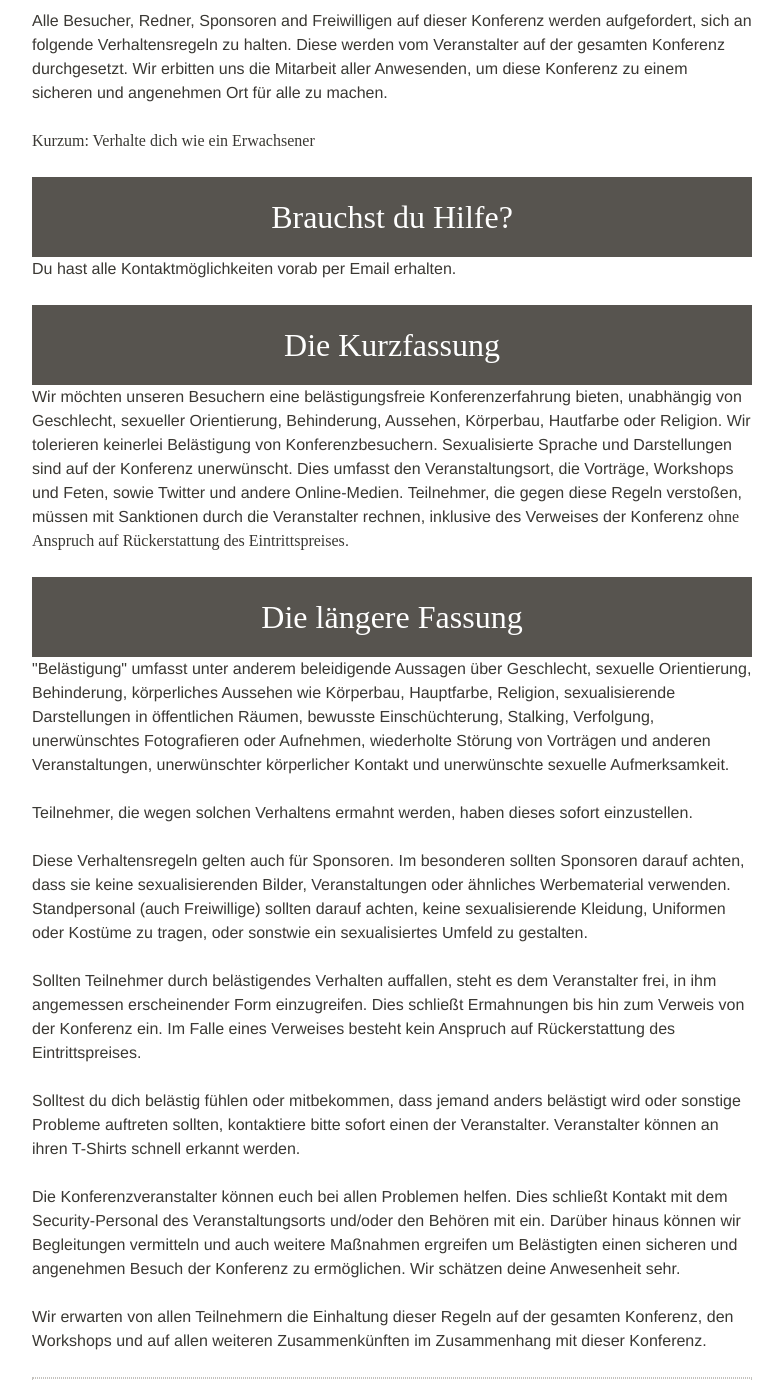
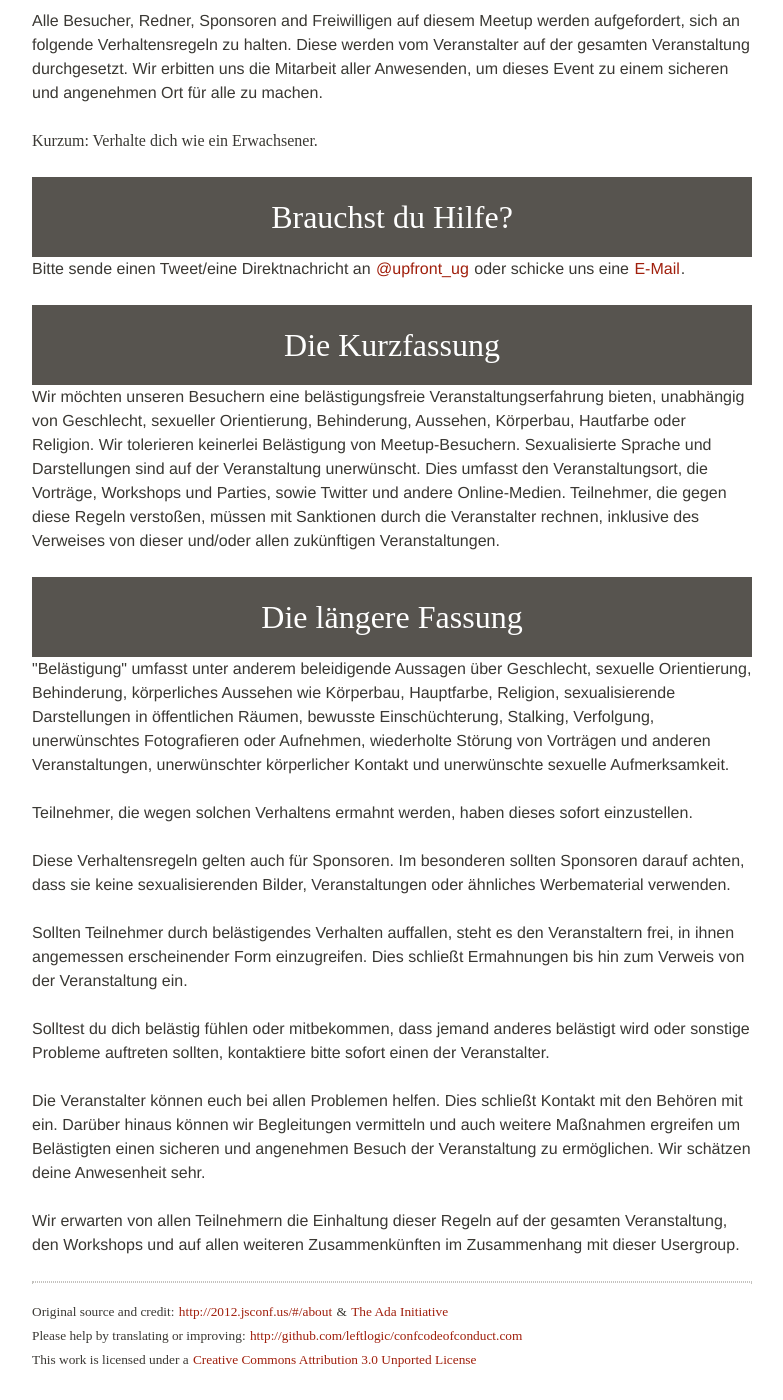
Before and after one commit to upfrontug/upfrontug.github.io, a Jekyll site: the page built from codeofconduct.html, in a window 1280 px wide and 1400 px high, scrolled down 1798 px. Shown: the whole window, without its empty margins (248-1031 px from the left). Built offline with Jekyll 4.4.1, drawn with Linux system fonts in a browser that asks for light colours; nearby versions of some CDN libraries; comment, search, counter and statistics services are not loaded; a style sheet for code colours, icons or effects is not loaded; some of the changed text lies outside the part shown.

Commit message:
Change German Code of Conduct to meetup requirements

```diff
--- a/codeofconduct.html
+++ b/codeofconduct.html
@@ -35,19 +35,19 @@
 
 <hr/>
 
-<h1>Verhaltensregeln auf der Konferenz</h1>
+<h1>Verhaltensregeln</h1>
 
-<p>Alle Besucher, Redner, Sponsoren and Freiwilligen auf dieser Konferenz werden aufgefordert, sich an folgende Verhaltensregeln zu halten. Diese werden vom Veranstalter auf der gesamten Konferenz durchgesetzt. Wir erbitten uns die Mitarbeit aller Anwesenden, um diese Konferenz zu einem sicheren und angenehmen Ort für alle zu machen.</p>
+<p>Alle Besucher, Redner, Sponsoren and Freiwilligen auf diesem Meetup werden aufgefordert, sich an folgende Verhaltensregeln zu halten. Diese werden vom Veranstalter auf der gesamten Veranstaltung durchgesetzt. Wir erbitten uns die Mitarbeit aller Anwesenden, um dieses Event zu einem sicheren und angenehmen Ort für alle zu machen.</p>
 
-<p><em>Kurzum: Verhalte dich wie ein Erwachsener</em></p>
+<p><em>Kurzum: Verhalte dich wie ein Erwachsener.</em></p>
 
 <h2>Brauchst du Hilfe?</h2>
 
-<p>Du hast alle Kontaktmöglichkeiten vorab per Email erhalten.</p>
+<p>Bitte sende einen Tweet/eine Direktnachricht an <a href="http://twitter.com/upfront_ug">@upfront_ug</a> oder schicke uns eine <a href="mailto:team@upfront.ug">E-Mail</a>.</p>
 
 <h2>Die Kurzfassung</h2>
 
-<p>Wir möchten unseren Besuchern eine belästigungsfreie Konferenzerfahrung bieten, unabhängig von Geschlecht, sexueller Orientierung, Behinderung, Aussehen, Körperbau, Hautfarbe oder Religion. Wir tolerieren keinerlei Belästigung von Konferenzbesuchern. Sexualisierte Sprache und Darstellungen sind auf der Konferenz unerwünscht. Dies umfasst den Veranstaltungsort, die Vorträge, Workshops und Feten, sowie Twitter und andere Online-Medien. Teilnehmer, die gegen diese Regeln verstoßen, müssen mit Sanktionen durch die Veranstalter rechnen, inklusive des Verweises der Konferenz <em>ohne Anspruch auf Rückerstattung des Eintrittspreises</em>.</p>
+<p>Wir möchten unseren Besuchern eine belästigungsfreie Veranstaltungserfahrung bieten, unabhängig von Geschlecht, sexueller Orientierung, Behinderung, Aussehen, Körperbau, Hautfarbe oder Religion. Wir tolerieren keinerlei Belästigung von Meetup-Besuchern. Sexualisierte Sprache und Darstellungen sind auf der Veranstaltung unerwünscht. Dies umfasst den Veranstaltungsort, die Vorträge, Workshops und Parties, sowie Twitter und andere Online-Medien. Teilnehmer, die gegen diese Regeln verstoßen, müssen mit Sanktionen durch die Veranstalter rechnen, inklusive des Verweises von dieser und/oder allen zukünftigen Veranstaltungen.</p>
 
 <h2>Die längere Fassung</h2>
 
@@ -55,15 +55,15 @@
 
 <p>Teilnehmer, die wegen solchen Verhaltens ermahnt werden, haben dieses sofort einzustellen.</p>
 
-<p>Diese Verhaltensregeln gelten auch für Sponsoren. Im besonderen sollten Sponsoren darauf achten, dass sie keine sexualisierenden Bilder, Veranstaltungen oder ähnliches Werbematerial verwenden. Standpersonal (auch Freiwillige) sollten darauf achten, keine sexualisierende Kleidung, Uniformen oder Kostüme zu tragen, oder sonstwie ein sexualisiertes Umfeld zu gestalten.</p>
+<p>Diese Verhaltensregeln gelten auch für Sponsoren. Im besonderen sollten Sponsoren darauf achten, dass sie keine sexualisierenden Bilder, Veranstaltungen oder ähnliches Werbematerial verwenden.</p>
 
-<p>Sollten Teilnehmer durch belästigendes Verhalten auffallen, steht es dem Veranstalter frei, in ihm angemessen erscheinender Form einzugreifen. Dies schließt Ermahnungen bis hin zum Verweis von der Konferenz ein. Im Falle eines Verweises besteht kein Anspruch auf Rückerstattung des Eintrittspreises.</p>
+<p>Sollten Teilnehmer durch belästigendes Verhalten auffallen, steht es den Veranstaltern frei, in ihnen angemessen erscheinender Form einzugreifen. Dies schließt Ermahnungen bis hin zum Verweis von der Veranstaltung ein.</p>
 
-<p>Solltest du dich belästig fühlen oder mitbekommen, dass jemand anders belästigt wird oder sonstige Probleme auftreten sollten, kontaktiere bitte sofort einen der Veranstalter. Veranstalter können an ihren T-Shirts schnell erkannt werden.</p>
+<p>Solltest du dich belästig fühlen oder mitbekommen, dass jemand anderes belästigt wird oder sonstige Probleme auftreten sollten, kontaktiere bitte sofort einen der Veranstalter.</p>
 
-<p>Die Konferenzveranstalter können euch bei allen Problemen helfen. Dies schließt Kontakt mit dem Security-Personal des Veranstaltungsorts und/oder den Behören mit ein. Darüber hinaus können wir Begleitungen vermitteln und auch weitere Maßnahmen ergreifen um Belästigten einen sicheren und angenehmen Besuch der Konferenz zu ermöglichen. Wir schätzen deine Anwesenheit sehr.</p>
+<p>Die Veranstalter können euch bei allen Problemen helfen. Dies schließt Kontakt mit den Behören mit ein. Darüber hinaus können wir Begleitungen vermitteln und auch weitere Maßnahmen ergreifen um Belästigten einen sicheren und angenehmen Besuch der Veranstaltung zu ermöglichen. Wir schätzen deine Anwesenheit sehr.</p>
 
-<p>Wir erwarten von allen Teilnehmern die Einhaltung dieser Regeln auf der gesamten Konferenz, den Workshops und auf allen weiteren Zusammenkünften im Zusammenhang mit dieser Konferenz.</p>
+<p>Wir erwarten von allen Teilnehmern die Einhaltung dieser Regeln auf der gesamten Veranstaltung, den Workshops und auf allen weiteren Zusammenkünften im Zusammenhang mit dieser  Usergroup.</p>
 
 <hr/>
 
```
